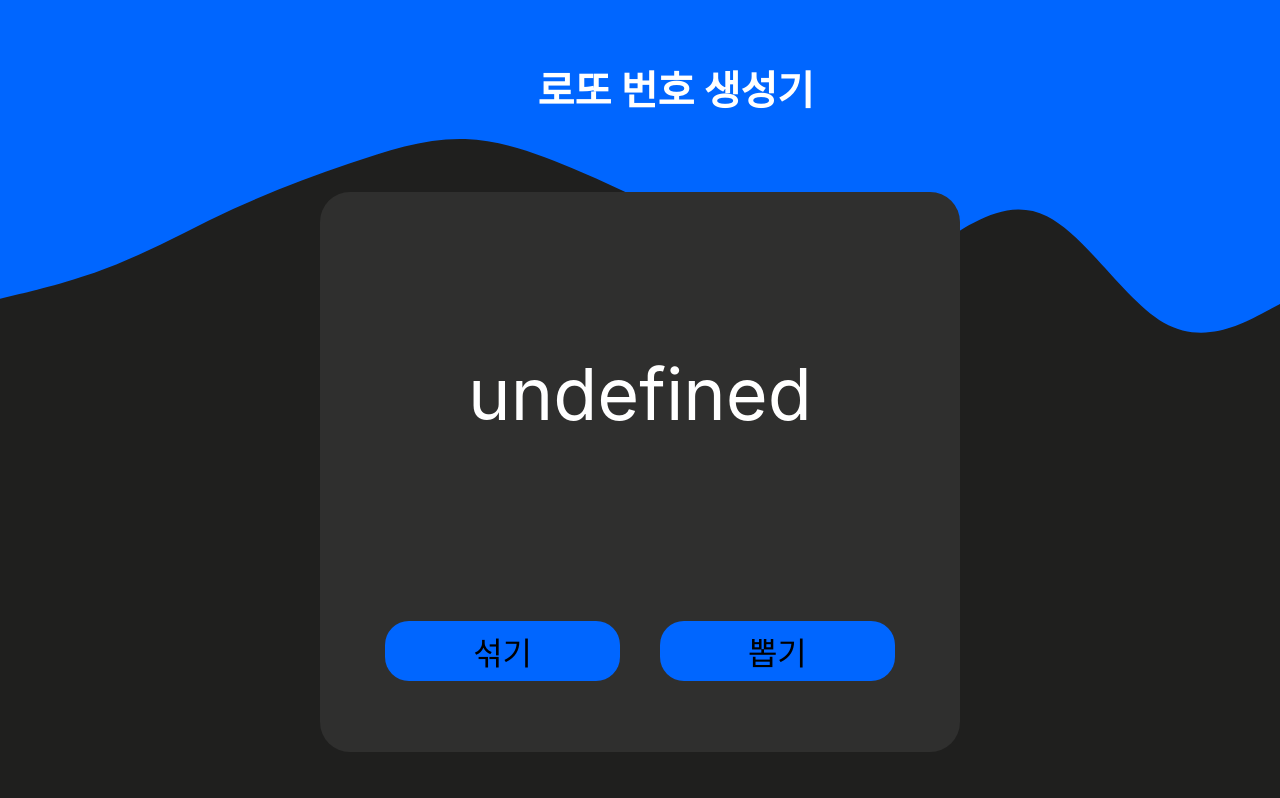
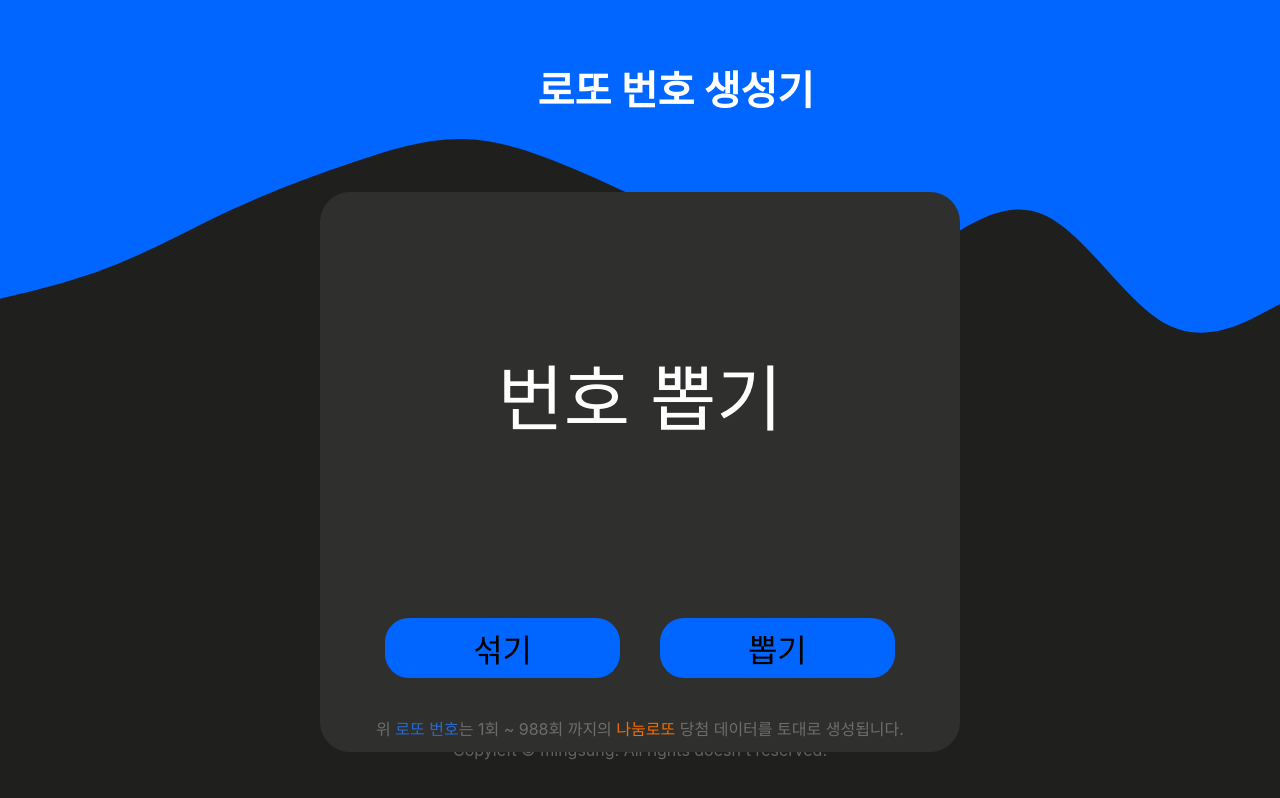
Before and after one commit to minsung521/lotto-number-generator, a React (Create React App) app: page / in a window 1280 px wide. Shown: the top 798 px of the page. Built offline with nearby package versions, Linux system fonts and the light colour scheme.

Commit message:
publish info and sepecific contents modified

```diff
--- a/src/App.css
+++ b/src/App.css
@@ -19,3 +19,8 @@ h1 {
 	color: white;
 	font-size: 40px;
 }
+#about-service {
+	color: rgba(255, 255, 255, 0.5);
+	text-align: center;
+	padding-bottom: 5em;
+}
--- a/src/App.js
+++ b/src/App.js
@@ -8,6 +8,9 @@ const App = () => {
 			<img src={BackGround} className="App-background" alt="" />
 			<h1>로또 번호 생성기</h1>
 			<ProcessContainer />
+			<p id="about-service">
+				Copyleft © mingsung. All rights doesn't reserved.
+			</p>
 		</div>
 	);
 };
--- a/src/ProcessContainer.css
+++ b/src/ProcessContainer.css
@@ -17,7 +17,7 @@
 .btns {
 	display: flex;
 	justify-content: space-evenly;
-	padding: 4%;
+	padding: 3.5% 4%;
 }
 .btn {
 	background-color: #0066ff;
@@ -30,3 +30,15 @@
 .btn:active {
 	background-color: #227aff;
 }
+#about-service {
+	color: rgba(255, 255, 255, 0.3);
+	text-align: center;
+	padding-bottom: 5em;
+}
+#point {
+	color: #247cffc7;
+}
+a {
+	text-decoration: none;
+	color: #f46d00;
+}
--- a/src/ProcessContainer.js
+++ b/src/ProcessContainer.js
@@ -46,7 +46,7 @@ const ProcessContainer = () => {
 				{/* {BestNum.numbers.map((cur, i) => {
 					return <NumBox number={`${cur}`} />;
 				})} */}
-				<NumBox number={`${BestNum.numbers[0]}`} />
+				<NumBox number={`${BestNum.numbers[0] || "번호 뽑기"}`} />
 			</div>
 			<div className="btns">
 				<button className="btn" onClick={Shuffle}>
@@ -56,6 +56,16 @@ const ProcessContainer = () => {
 					뽑기
 				</button>
 			</div>
+			<p id="about-service">
+				위 <span id="point">로또 번호</span>는 1회 ~ 988회 까지의{" "}
+				<a
+					target="_blank"
+					href="https://dhlottery.co.kr/gameResult.do?method=byWin"
+				>
+					나눔로또
+				</a>{" "}
+				당첨 데이터를 토대로 생성됩니다.
+			</p>
 		</div>
 	);
 };
```
